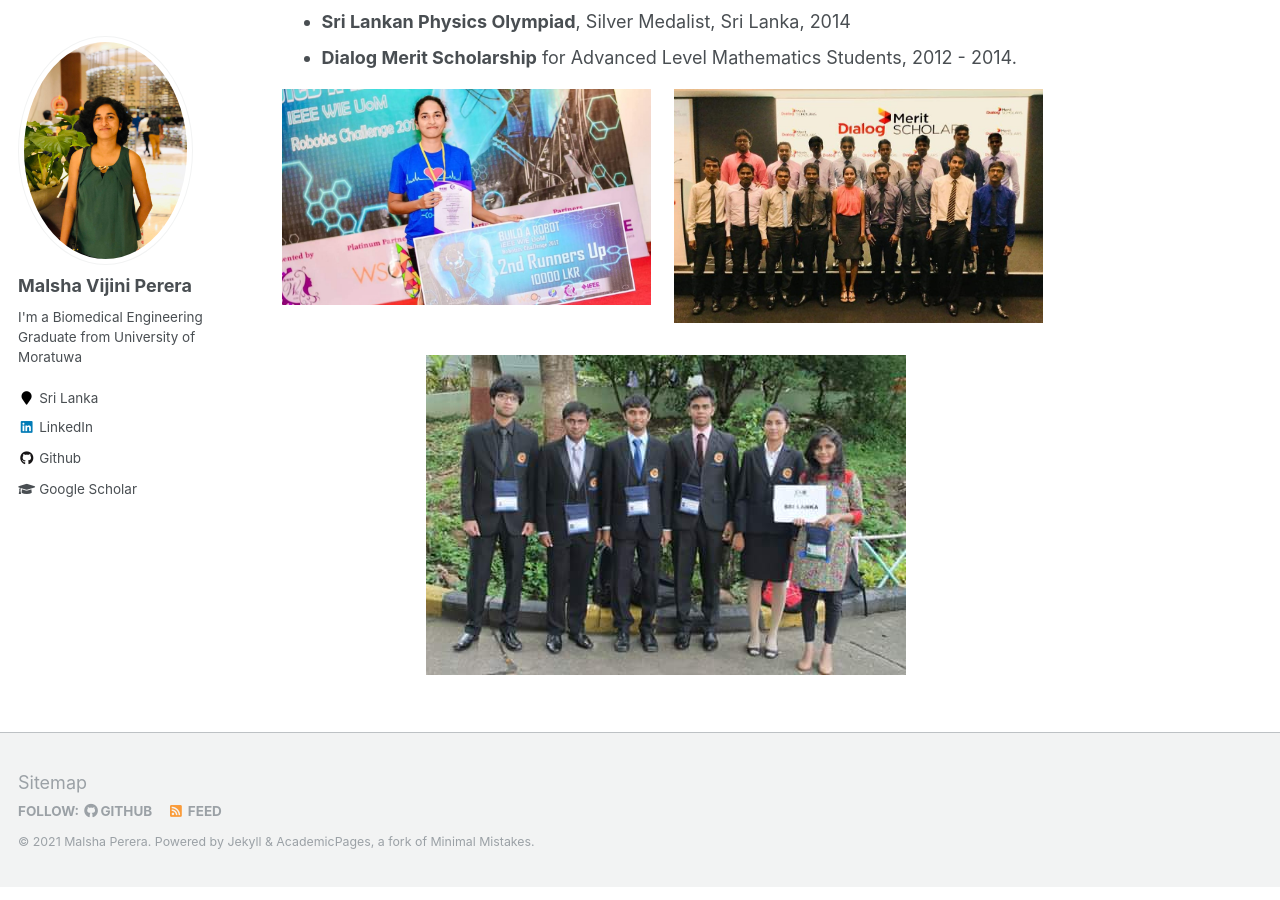
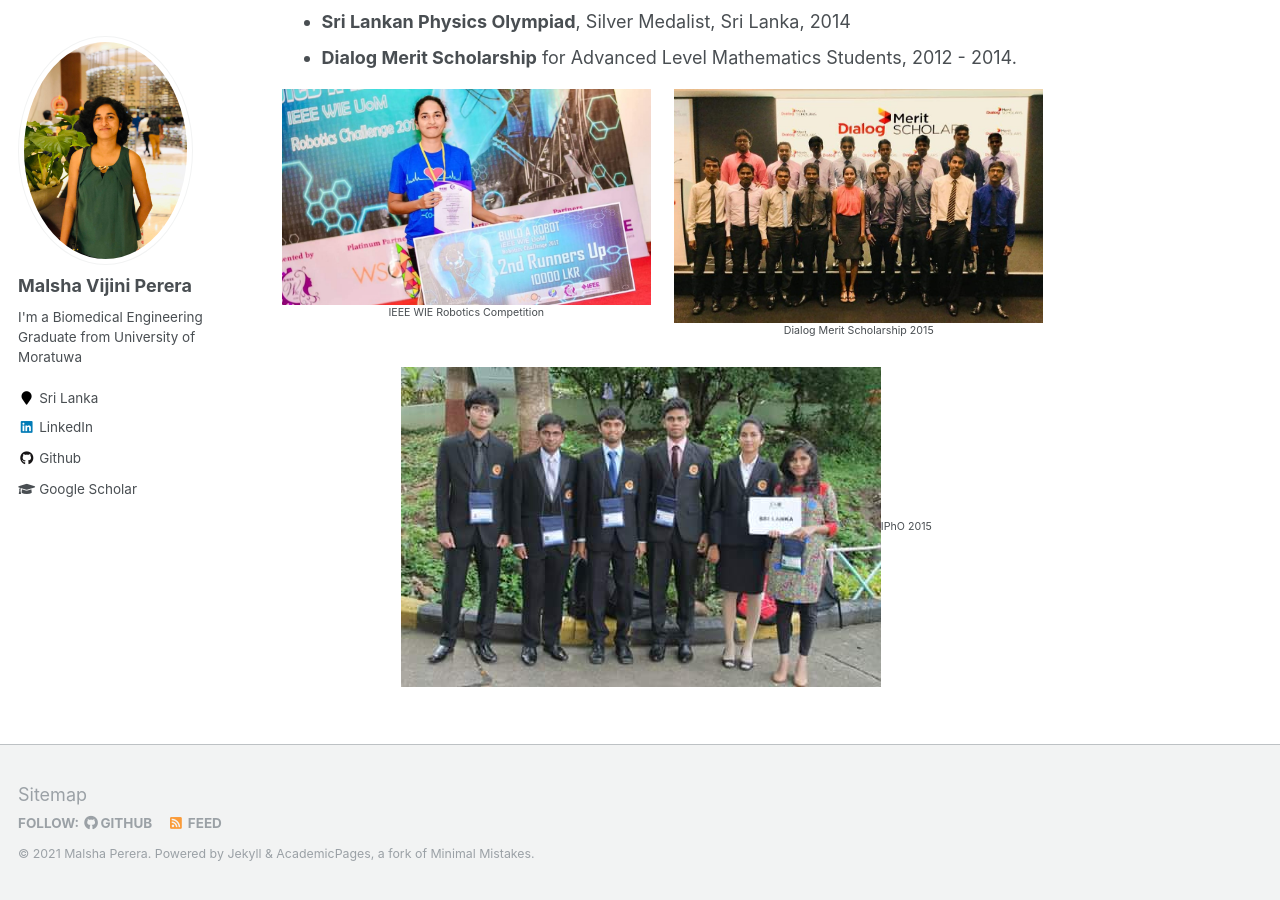
Before and after one commit to malshaV/malshaV.github.io, a Jekyll site: the page built from _pages/awards.md, in a window 1280 px wide and 900 px high, scrolled down 548 px. Built offline with Jekyll 4.4.1, drawn with Linux system fonts in a browser that asks for light colours.

Commit message:
update figures

```diff
--- a/_pages/awards.md
+++ b/_pages/awards.md
@@ -19,9 +19,10 @@ author_profile: true
 
 
 
-<img src="/images/WIE.jpg" style="float: left; width: 48%; margin-right: 1%; margin-bottom: 0.5em;">
-<img src="/images/Dialog1.jpg" style="float: right; width: 48%; margin-right: 1%; margin-bottom: 0.5em;">
+<p style="float: left; font-size: 8pt; text-align: center; width: 48%; margin-right: 1%; margin-bottom: 0.5em;"><img src="/images/WIE.jpg" style="width: 100%">IEEE WIE Robotics Competition</p>
+<p style="float: right; font-size: 8pt; text-align: center; width: 48%; margin-right: 1%; margin-bottom: 0.5em;"><img src="/images/Dialog1.jpg" style="width: 100%">Dialog Merit Scholarship 2015</p>
+
 
 <p style="clear: both;">
 
-<p style="text-align:center;"><img src="/images/Olympiad.jpg" alt="Logo"></p>
+<p style="text-align:center; font-size: 8pt;"><img src="/images/Olympiad.jpg" alt="Logo">IPhO 2015</p>
```
